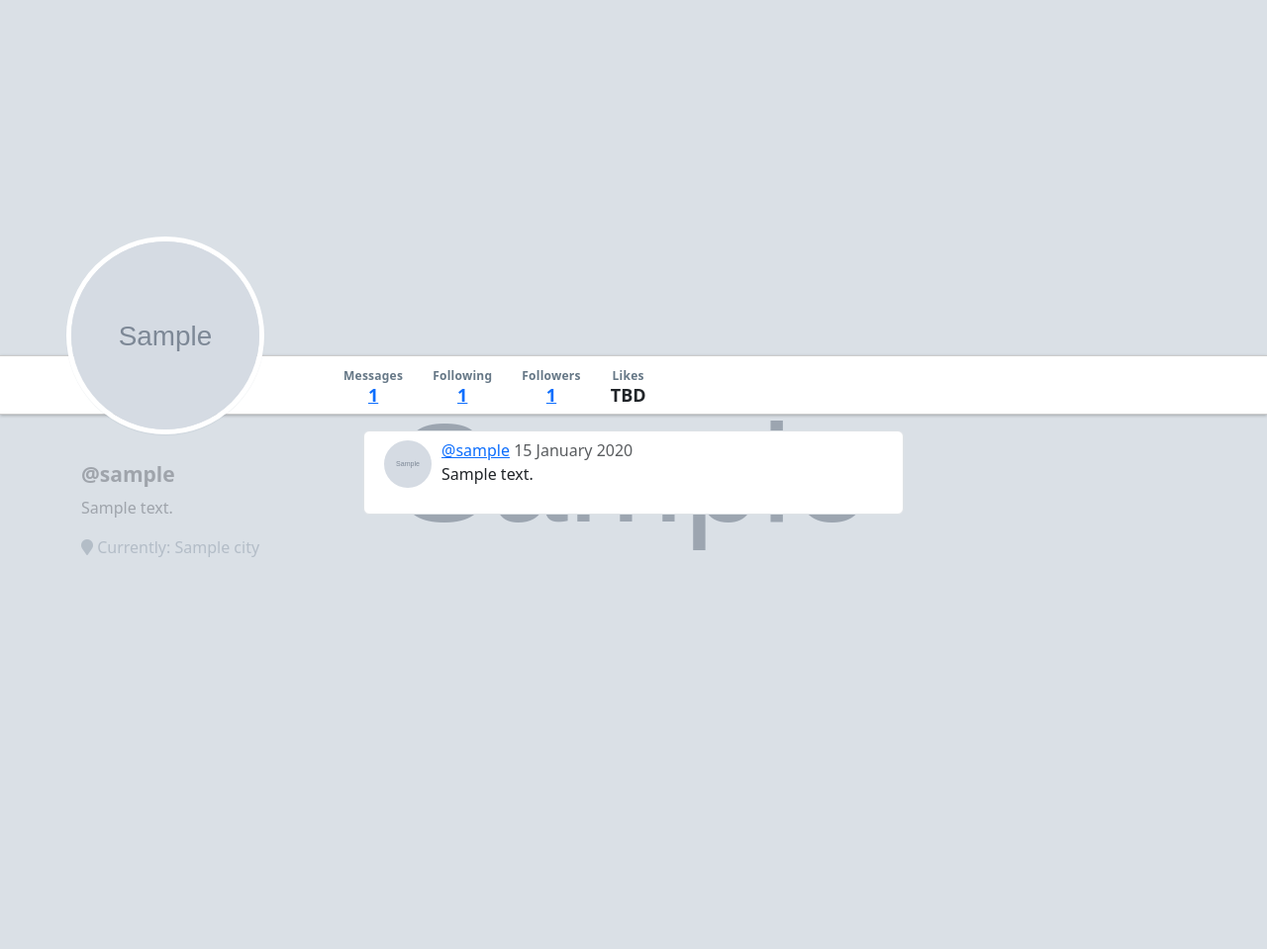
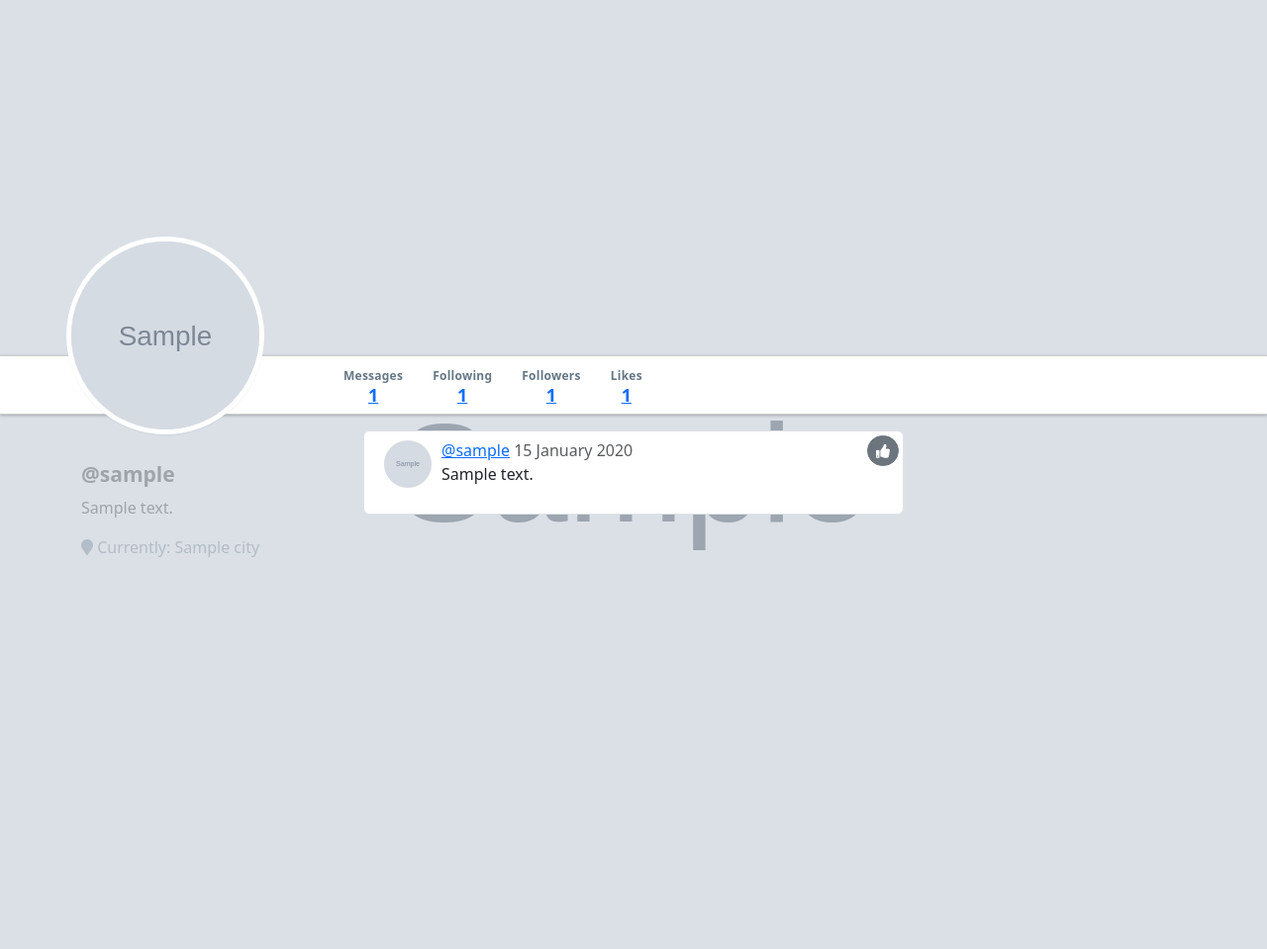
Before and after one commit to ryanbroome/warbler, a Flask app: template templates/users/show.html in a window 1280 px wide. Shown: the part 47-1006 px from the top of the page at 99% size. Run offline with Flask 2, Linux system fonts and the light colour scheme; tables that the repository leaves empty hold one stand-in row (values such as "Sample post"); the template is opened without the code that fills it: values that come from a table or form of the project are taken from there, most other values are stand-ins (such as "Sample title", 1, 10 or a date in 2020); grey boxes marked "Sample" are stand-in pictures; some libraries are stand-ins or nearby versions.

Commit message:
added like button to message, updates, likes in db changes class on button to change color based on if it's found in db or not

```diff
--- a/app.py
+++ b/app.py
@@ -166,7 +166,9 @@ def users_show(user_id):
                 .order_by(Message.timestamp.desc())
                 .limit(100)
                 .all())
+
     likes = [message.id for message in user.likes]
+
     return render_template('users/show.html', user=user, messages=messages, my_city=my_city, likes=likes)
 
 
@@ -270,7 +272,6 @@ def add_like(message_id):
         return redirect('/')
 
     liked_message = Message.query.get_or_404(message_id)
-
     if liked_message.user_id == g.user.id:
         return abort(403)
 
--- a/static/stylesheets/style.css
+++ b/static/stylesheets/style.css
@@ -46,7 +46,7 @@ body.error-404 {
   align-items: center;
 }
 
-.navbar-brand > img {
+.navbar-brand>img {
   display: inline-block;
   margin-bottom: 2px;
   margin-right: 5px;
@@ -54,7 +54,7 @@ body.error-404 {
   border-radius: 2px;
 }
 
-.nav > li > a > img {
+.nav>li>a>img {
   width: 32px;
   border-radius: 32px;
 }
@@ -82,7 +82,7 @@ nav form.navbar-form {
   box-sizing: border-box;
 }
 
-#search.form-control + .btn {
+#search.form-control+.btn {
   position: absolute;
   right: 9px;
   top: 2px;
@@ -92,8 +92,8 @@ nav form.navbar-form {
   color: #66757f;
 }
 
-#search.form-control + .btn:active,
-#search.form-control + .btn:focus {
+#search.form-control+.btn:active,
+#search.form-control+.btn:focus {
   box-shadow: none;
 }
 
@@ -108,7 +108,7 @@ nav form.navbar-form {
    a background color.
  */
 
-.onboarding > .navbar {
+.onboarding>.navbar {
   background-image: url("/static/images/nav-bg.png");
   background-size: 100% 100%;
 }
@@ -130,11 +130,11 @@ nav form.navbar-form {
   right: 16px;
 }
 
-.onboarding > .navbar a {
+.onboarding>.navbar a {
   color: #fff;
 }
 
-.onboarding > .navbar form.navbar-form {
+.onboarding>.navbar form.navbar-form {
   display: none;
 }
 
@@ -148,7 +148,7 @@ nav form.navbar-form {
   }
 }
 
-nav + .container {
+nav+.container {
   margin-bottom: 1rem;
 }
 
@@ -223,12 +223,12 @@ nav + .container {
   align-items: center;
 }
 
-.user-stats > .ml-auto {
+.user-stats>.ml-auto {
   display: flex;
   align-items: center;
 }
 
-.user-stats > .ml-auto .btn {
+.user-stats>.ml-auto .btn {
   min-width: 105px;
   padding: 6px 16px;
 }
@@ -241,7 +241,7 @@ nav + .container {
   line-height: 1;
 }
 
-.stat > .small {
+.stat>.small {
   color: #657786;
   font-weight: bold;
   font-size: 12px;
@@ -249,7 +249,7 @@ nav + .container {
   margin-bottom: 0;
 }
 
-.stat > .small + h4 {
+.stat>.small+h4 {
   font-size: 18px;
   font-weight: bold;
   padding-top: 3px;
@@ -313,7 +313,7 @@ nav + .container {
   margin-top: 20px;
 }
 
-.user-card > div {
+.user-card>div {
   position: absolute;
   background: white;
 }
@@ -353,7 +353,7 @@ nav + .container {
   margin-left: 10px;
 }
 
-.card-link > p {
+.card-link>p {
   position: absolute;
 }
 
@@ -428,34 +428,34 @@ p.card-bio {
 
 /* ============================== Signed in Home */
 
-#home-aside > .user-card {
+#home-aside>.user-card {
   margin-top: 0;
   overflow: hidden;
 }
 
-#home-aside > .user-card .card-link {
+#home-aside>.user-card .card-link {
   display: flex;
 }
 
-#home-aside > .user-card .card-link > p {
+#home-aside>.user-card .card-link>p {
   margin-left: 0.5rem;
   margin-top: 0.25rem;
 }
 
-#home-aside > .user-card .stat {
+#home-aside>.user-card .stat {
   padding: 14px 0 7px;
 }
 
-#home-aside > .user-card .user-stats {
+#home-aside>.user-card .user-stats {
   display: flex;
   justify-content: space-around;
 }
 
-#home-aside > .user-card > div {
+#home-aside>.user-card>div {
   width: 100%;
 }
 
-#home-aside .card-link > p {
+#home-aside .card-link>p {
   position: relative;
 }
 
@@ -478,7 +478,7 @@ p.card-bio {
   justify-content: space-between;
 }
 
-.edit-btn-area > .btn {
+.edit-btn-area>.btn {
   width: 48%;
 }
 
@@ -512,7 +512,7 @@ p.card-bio {
   position: absolute;
   top: 4px;
   right: 4px;
-  z-index: 1;
+  z-index: 100;
 }
 
 .single-message {
@@ -534,7 +534,7 @@ p.card-bio {
   color: white;
 }
 
-.message-404 > h4.display-4 {
+.message-404>h4.display-4 {
   font-size: 2.5em;
 }
 
--- a/templates/home.html
+++ b/templates/home.html
@@ -46,16 +46,16 @@
           <a href="/users/{{ msg.user.id }}">@{{ msg.user.username }}</a>
           <span class="text-muted">{{ msg.timestamp.strftime('%d %B %Y') }}</span>
           <p>{{ msg.text }}</p>
-        </div>
-        <form method="POST" action="/users/add_like/{{ msg.id }}" id="messages-form">
+          <form method="POST" action="/messages/{{ msg.id }}/like" id="messages-form">
             <button
-            class="
+              class="message-like
                   btn
                   btn-sm
                   {{'btn-primary' if msg.id in likes else 'btn-secondary'}}">
               <i class="fa fa-thumbs-up"></i>
             </button>
           </form>
+        </div>
       </li>
       {% endfor %}
     </ul>
--- a/templates/users/detail.html
+++ b/templates/users/detail.html
@@ -27,14 +27,18 @@
           </li>
           <li class="stat">
             <p class="small">Likes</p>
-            <h4>TBD</h4>
+            <h4>
+              <a href="/users/{{user.id}}/likes">{{user.likes|length }}</a>
+            </h4>
           </li>
           <div class="ml-auto">
             {% if g.user.id == user.id %}
             <a href="/users/profile" class="btn btn-outline-secondary">Edit Profile</a>
+
             <form method="POST" action="/users/delete" class="form-inline">
               <button class="btn btn-outline-danger ml-2">Delete Profile</button>
             </form>
+
             {% elif g.user %} {% if g.user.is_following(user) %}
             <form method="POST" action="/users/stop-following/{{ user.id }}">
               <button class="btn btn-primary">Unfollow</button>
--- a/templates/users/show.html
+++ b/templates/users/show.html
@@ -1,15 +1,13 @@
-{% extends 'users/detail.html' %}
-{% block user_details %}
+{% extends 'users/detail.html' %} {% block user_details %}
 <div class="col-sm-6">
   <ul class="list-group" id="messages">
-
     {% for message in messages %}
 
     <li class="list-group-item">
-          <a href="/messages/{{ message.id }}" class="message-link"/>
+      <a href="/messages/{{ message.id }}" class="message-link" />
 
       <a href="/users/{{ user.id }}">
-            <img src="{{ user.image_url }}" alt="user image" class="timeline-image">
+        <img src="{{ user.image_url }}" alt="user image" class="timeline-image" />
       </a>
 
       <div class="message-area">
@@ -17,10 +15,20 @@
         <span class="text-muted">{{ message.timestamp.strftime('%d %B %Y') }}</span>
         <p>{{ message.text }}</p>
       </div>
+      {% if g.user.id != message.user_id %}
+      <form method="POST" action="/messages/{{ message.id }}/like" class="messages-like" id="messages-form">
+        <button
+          class="
+              btn
+              btn-sm
+              {{'btn-primary' if message.id in likes else 'btn-secondary'}}">
+          <i class="fa fa-thumbs-up"></i>
+        </button>
+      </form>
+      {% endif %}
     </li>
 
     {% endfor %}
-
   </ul>
 </div>
 {% endblock %}
```
Lines whose indentation alone changed are shown as unchanged.
